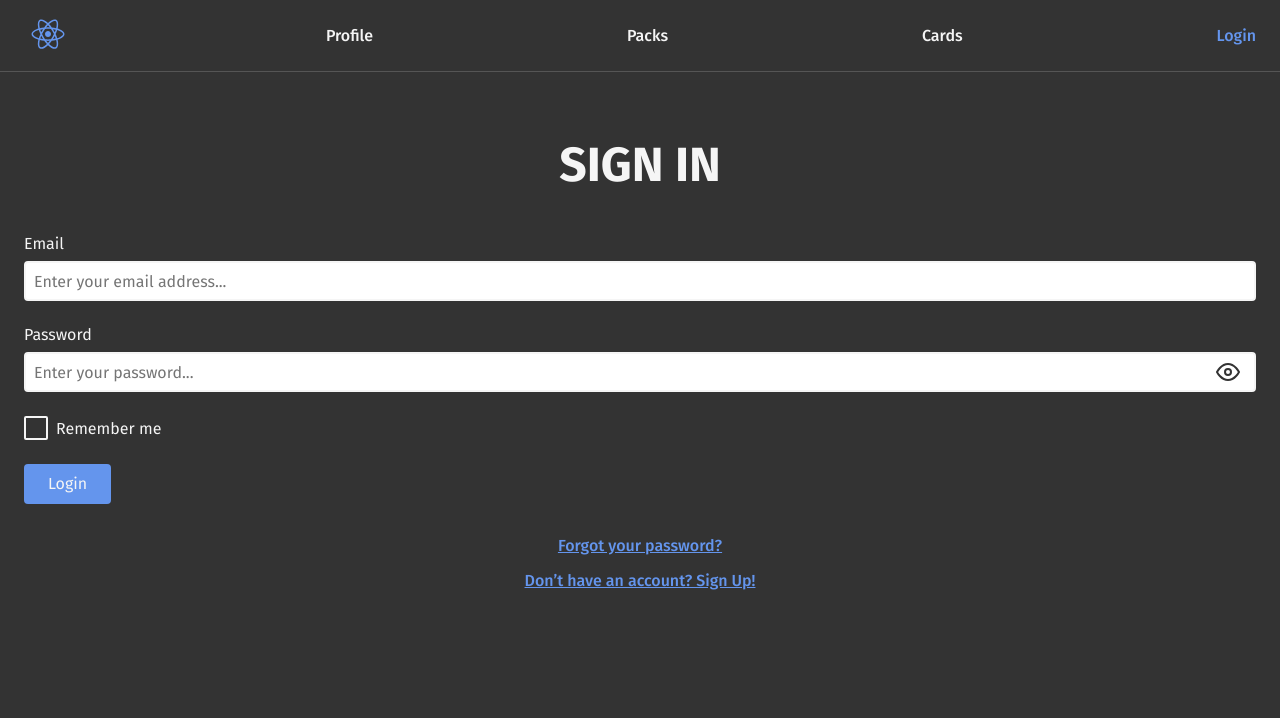
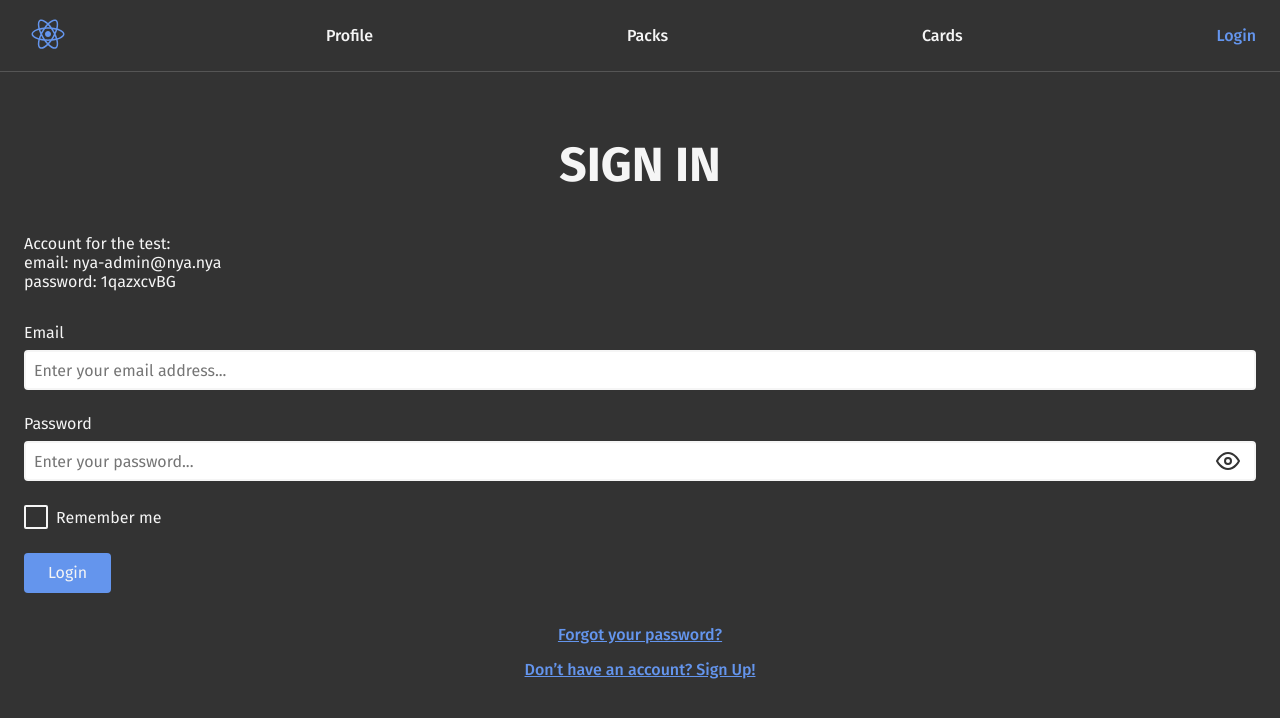
Before and after one commit to Smazhevskiy/learningCards, a React (Create React App) app: page /#/login in a window 1280 px wide. Shown: the top 718 px of the page. Built offline with nearby package versions, Linux system fonts and the light colour scheme; no server answers.

Commit message:
login test acc

```diff
--- a/src/pages/Login/Login.tsx
+++ b/src/pages/Login/Login.tsx
@@ -28,9 +28,13 @@ export const Login: FC = () => {
     return (
         <div>
             <h1>Sign In</h1>
-
+            <div style={{marginBottom:'2rem'}}>
+                Account for the test: <br/>
+                email: nya-admin@nya.nya <br/>
+                password: 1qazxcvBG
+            </div>
             <form onSubmit={onSubmit}>
-                <label htmlFor='login-email'>
+                <label htmlFor="login-email">
                     Email
                     <Input id={'login-email'}
                            type={'email'}
@@ -39,7 +43,7 @@ export const Login: FC = () => {
                            onChange={e => setValues({...values, email: e.currentTarget.value})}/>
                 </label>
 
-                <label htmlFor='login-password'>
+                <label htmlFor="login-password">
                     Password
                     <Input id={'login-password'}
                            type={'password'}
@@ -56,7 +60,16 @@ export const Login: FC = () => {
 
                 <Button type={'submit'}>Login</Button>
 
-                <div style={{display: 'flex', flexDirection: 'column', alignItems: 'center', gap: 16, textAlign: 'center', marginTop: 32}}>
+
+
+                <div style={{
+                    display: 'flex',
+                    flexDirection: 'column',
+                    alignItems: 'center',
+                    gap: 16,
+                    textAlign: 'center',
+                    marginTop: 32
+                }}>
                     <Link to={PATH.PASSWORD_RECOVERY}><h4>Forgot your password?</h4></Link>
                     <Link to={PATH.REGISTRATION}><h4>Don’t have an account? Sign Up!</h4></Link>
                 </div>
```
